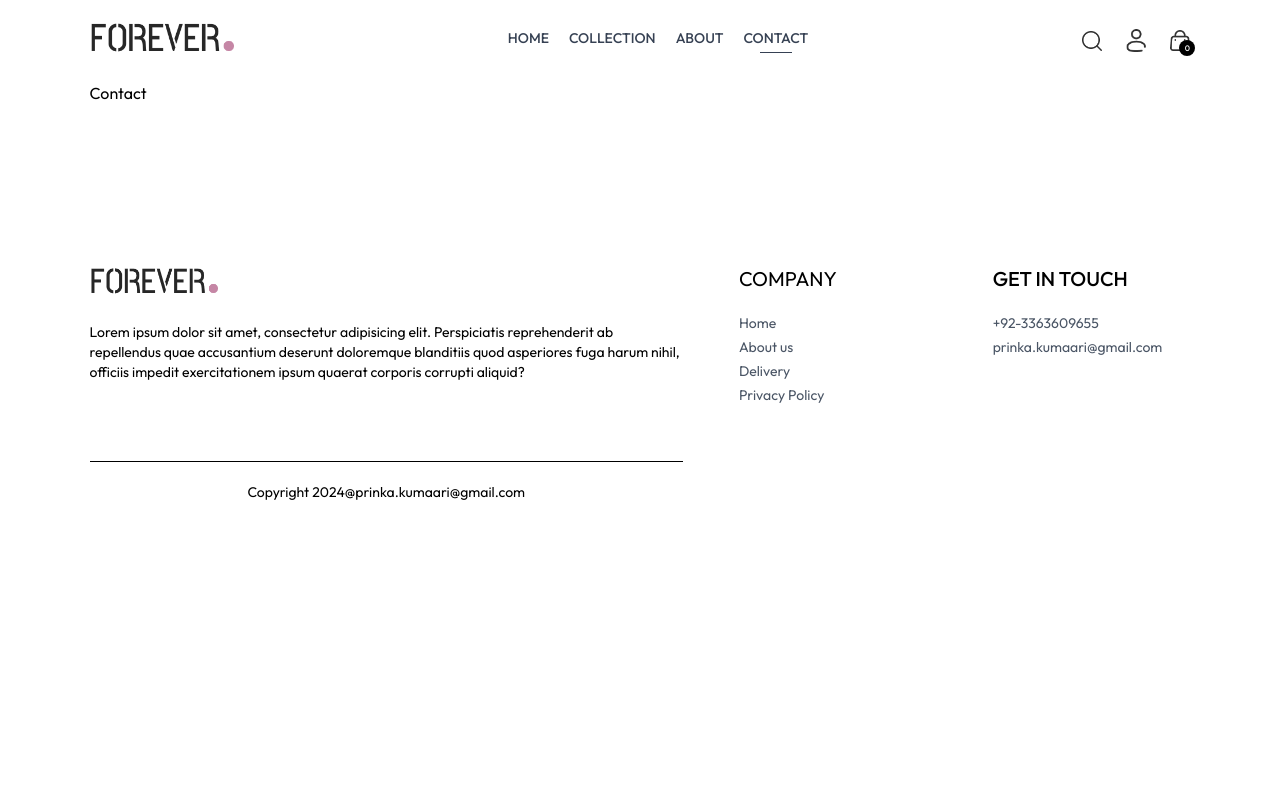
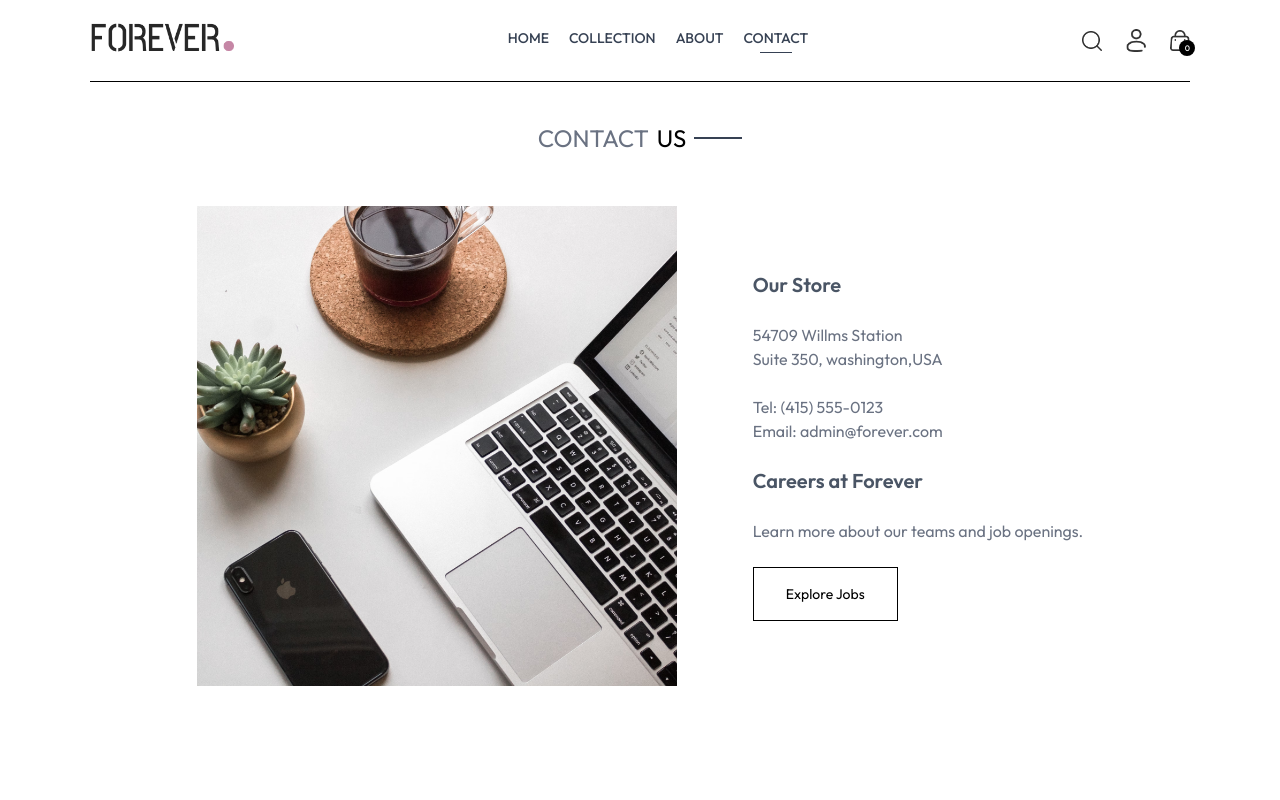
Before and after one commit to PrinkaKumari1/ecommerce_app, a React (Vite) app: page /contact in a window 1280 px wide. Shown: the top 800 px of the page. Built offline with nearby package versions, Linux system fonts and the light colour scheme.

Commit message:
completed frontend

```diff
--- a/src/pages/Contact.jsx
+++ b/src/pages/Contact.jsx
@@ -1,8 +1,29 @@
 import React from 'react'
+import Title from '../components/Title'
+import { assets } from '../assets/assets'
+import NewsLetterBox from '../components/NewsLetterBox'
+
 
 const Contact = () => {
   return (
-    <div>Contact</div>
+    <div>
+      <div className="text-center text-2xl pt-10 border-t">
+        <Title text1={'CONTACT'} text2={'US'} />
+      </div>
+
+      <div className="my-10 flex flex-col justify-center md:flex-row gap-19 mb-28">
+        <img src={assets.contact_img} className='w-full md:max-w-[480px]' />
+        <div className="flex flex-col justify-center items-start gap-6">
+          <p className='font-semibold text-xl text-gray-600'>Our Store</p>
+          <p className='text-gray-500'>54709 Willms Station <br />Suite 350, washington,USA</p>
+          <p className='text-gray-500'>Tel: (415) 555-0123 <br />Email: admin@forever.com</p>
+          <p className='font-semibold text-xl text-gray-600'>Careers at Forever</p>
+          <p className='text-gray-500'>Learn more about our teams and job openings.</p>
+          <button className='border border-black px-8 py-4 text-sm hover:bg-black hover:text-white transition-all duration-500'>Explore Jobs</button>
+        </div>
+      </div>
+      <NewsLetterBox />
+    </div>
   )
 }
 
```
